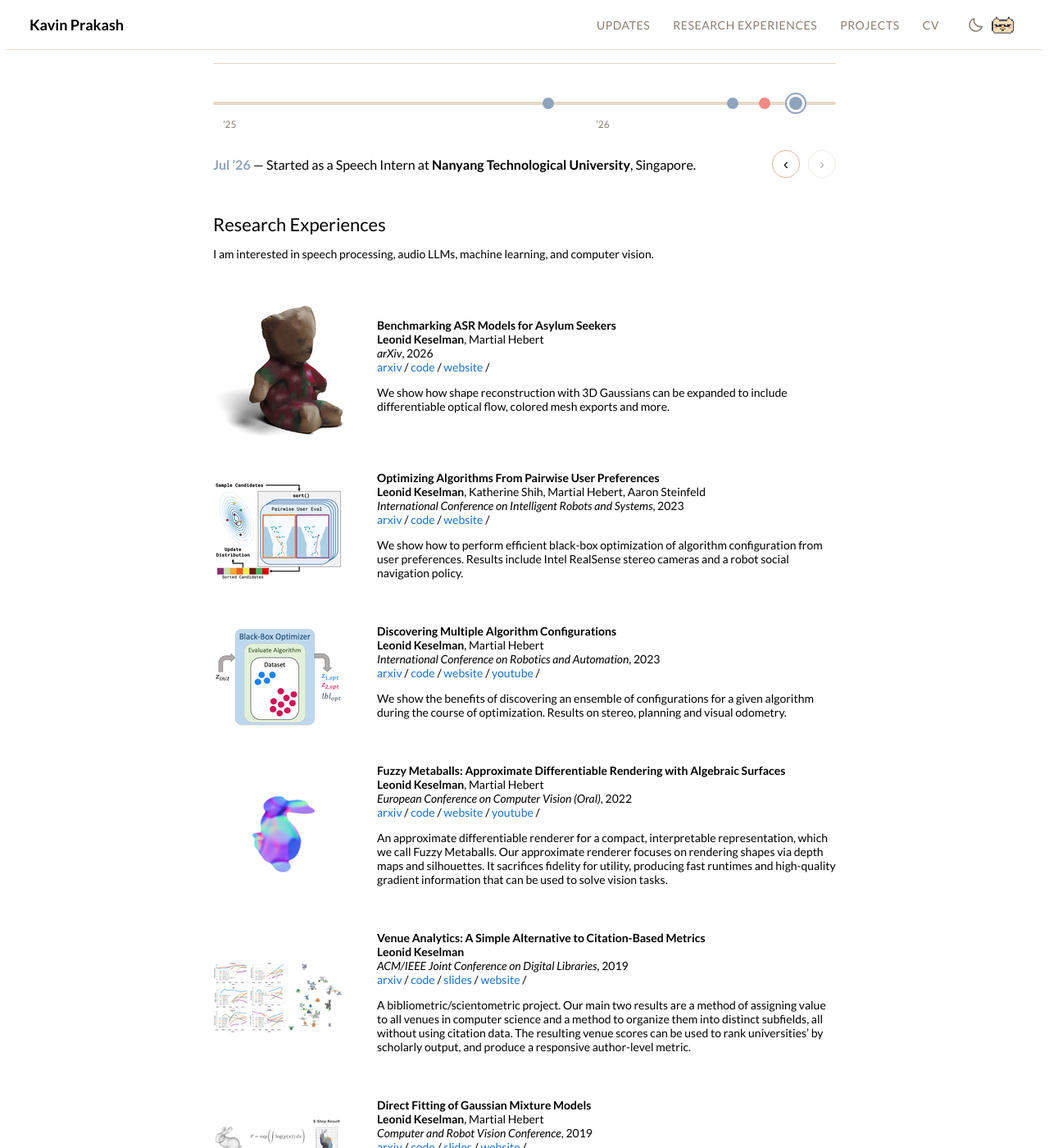
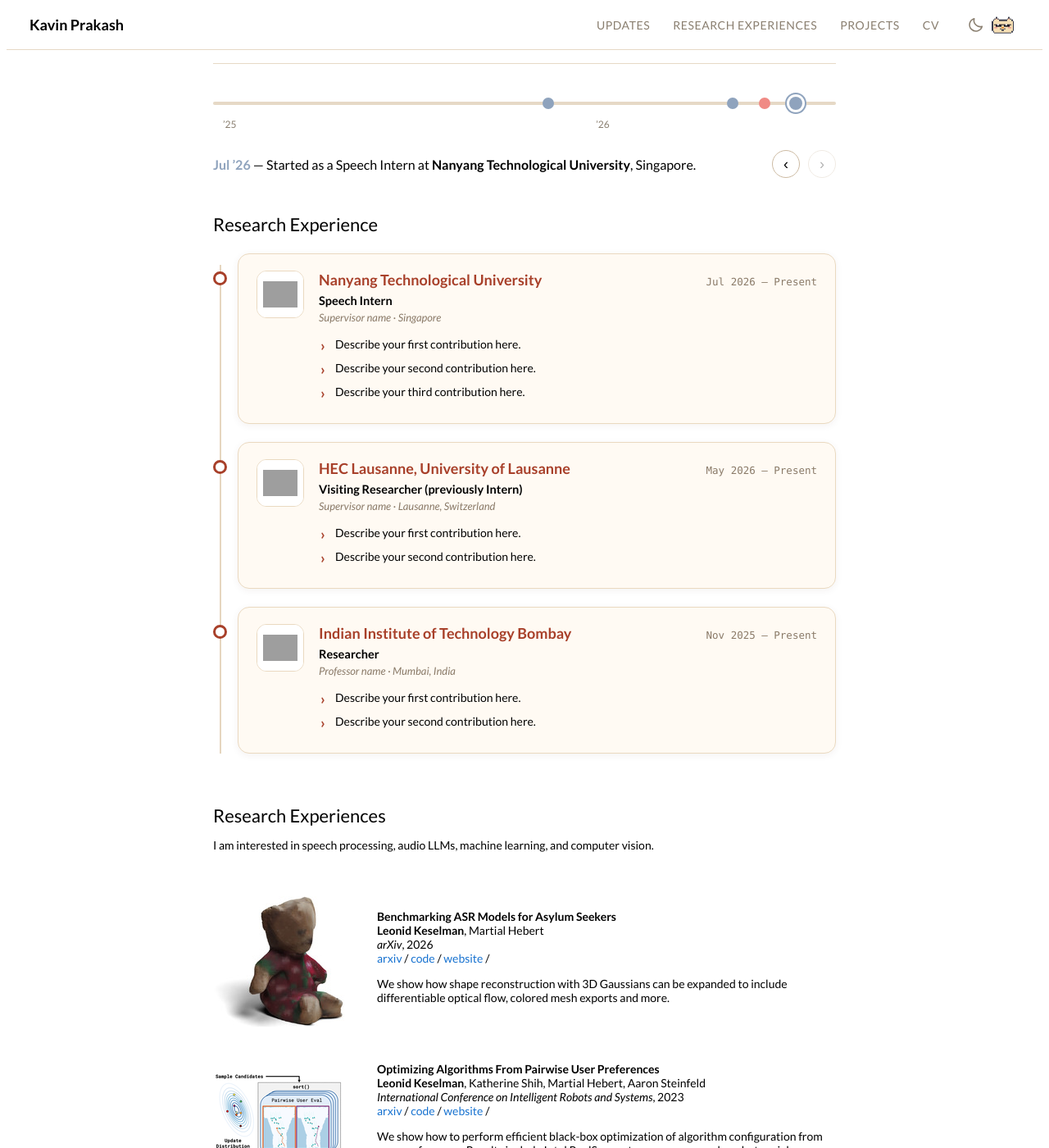
Before and after one commit to kavin0301p/kavin0301p.github.io, a Jekyll site: the page built from _posts/2023-08-28-3dgaussians.markdown, in a window 1280 px wide and 1400 px high, scrolled down 475 px. Shown: the whole window at 82% size. Built offline with Jekyll 4.4.1, drawn with Linux system fonts in a browser that asks for light colours; grey boxes are pictures that could not be loaded.

Commit message:
Add Research Experience section to default layout
Added a new section for Research Experience with details of various institutions and roles.

```diff
--- a/_layouts/default.html
+++ b/_layouts/default.html
@@ -178,6 +178,88 @@
   </tr>
 </table>
 
+<!-- ===== Research Experience ===== -->
+<table id="research" style="width:100%;border:0px;border-spacing:0px;border-collapse:separate;margin-right:auto;margin-left:auto;">
+  <tr>
+    <td style="padding:2.5%;width:100%;vertical-align:middle">
+      <h2>Research Experience</h2>
+
+      <div class="exp">
+
+        <!-- NTU Singapore -->
+        <div class="exp-item">
+          <span class="exp-dot"></span>
+          <div class="exp-card">
+            <div class="exp-logo">
+              <span>NTU</span>
+              <img src="images/logos/ntu.png" alt="Nanyang Technological University logo" onerror="this.remove()">
+            </div>
+            <div class="exp-body">
+              <div class="exp-top">
+                <div class="exp-org">Nanyang Technological University</div>
+                <span class="exp-date">Jul 2026 – Present</span>
+              </div>
+              <div class="exp-role">Speech Intern</div>
+              <div class="exp-meta">Supervisor name · Singapore</div>
+              <ul class="exp-list">
+                <li>Describe your first contribution here.</li>
+                <li>Describe your second contribution here.</li>
+                <li>Describe your third contribution here.</li>
+              </ul>
+            </div>
+          </div>
+        </div>
+
+        <!-- HEC Lausanne -->
+        <div class="exp-item">
+          <span class="exp-dot"></span>
+          <div class="exp-card">
+            <div class="exp-logo">
+              <span>UNIL</span>
+              <img src="images/logos/unil.png" alt="University of Lausanne logo" onerror="this.remove()">
+            </div>
+            <div class="exp-body">
+              <div class="exp-top">
+                <div class="exp-org">HEC Lausanne, University of Lausanne</div>
+                <span class="exp-date">May 2026 – Present</span>
+              </div>
+              <div class="exp-role">Visiting Researcher (previously Intern)</div>
+              <div class="exp-meta">Supervisor name · Lausanne, Switzerland</div>
+              <ul class="exp-list">
+                <li>Describe your first contribution here.</li>
+                <li>Describe your second contribution here.</li>
+              </ul>
+            </div>
+          </div>
+        </div>
+
+        <!-- IIT Bombay -->
+        <div class="exp-item">
+          <span class="exp-dot"></span>
+          <div class="exp-card">
+            <div class="exp-logo">
+              <span>IITB</span>
+              <img src="images/logos/iitb.png" alt="IIT Bombay logo" onerror="this.remove()">
+            </div>
+            <div class="exp-body">
+              <div class="exp-top">
+                <div class="exp-org">Indian Institute of Technology Bombay</div>
+                <span class="exp-date">Nov 2025 – Present</span>
+              </div>
+              <div class="exp-role">Researcher</div>
+              <div class="exp-meta">Professor name · Mumbai, India</div>
+              <ul class="exp-list">
+                <li>Describe your first contribution here.</li>
+                <li>Describe your second contribution here.</li>
+              </ul>
+            </div>
+          </div>
+        </div>
+
+      </div>
+    </td>
+  </tr>
+</table>
 <!-- ===== Research ===== -->
 <table id="research" style="width:100%;border:0px;border-spacing:0px;border-collapse:separate;margin-right:auto;margin-left:auto;">
   <tr>
```
